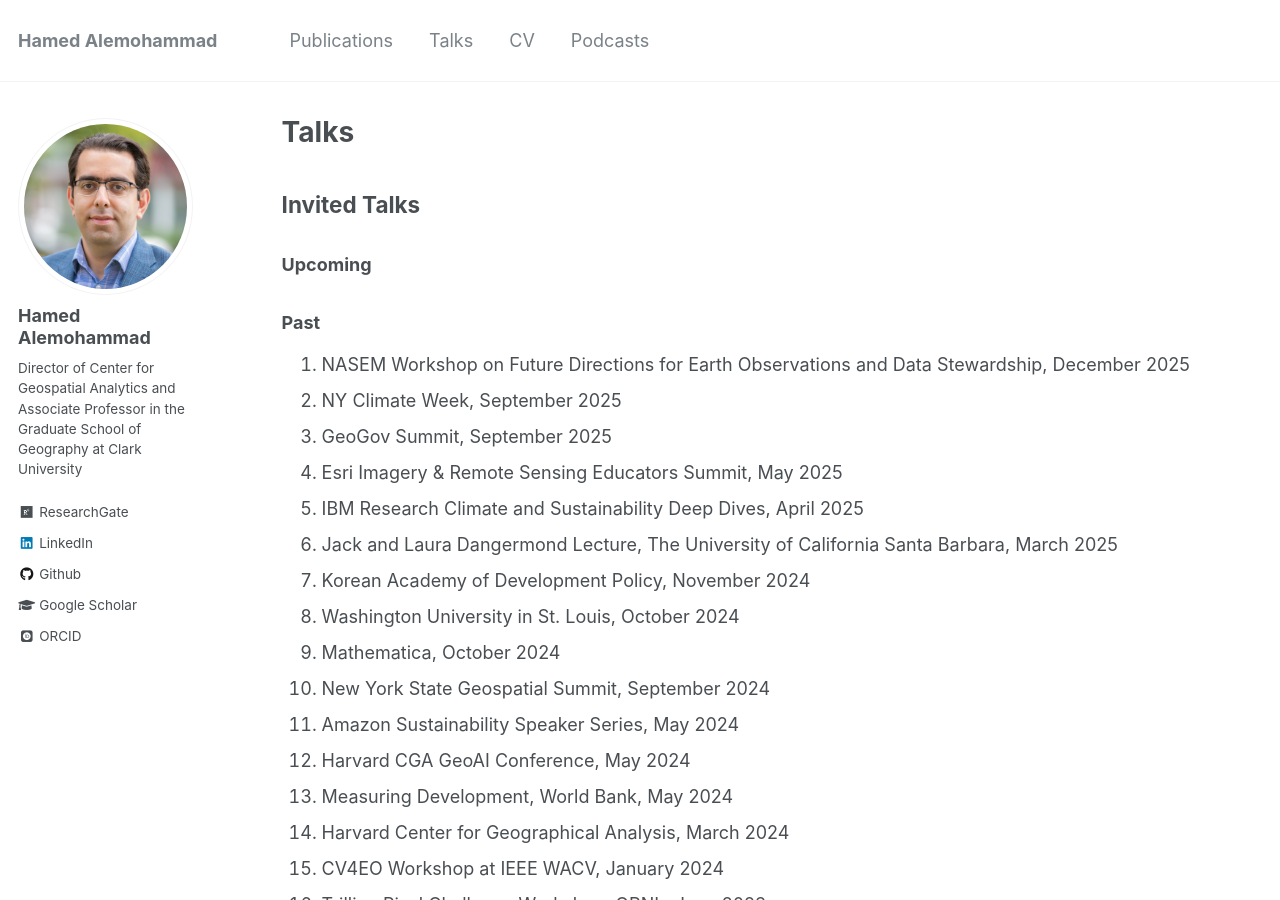
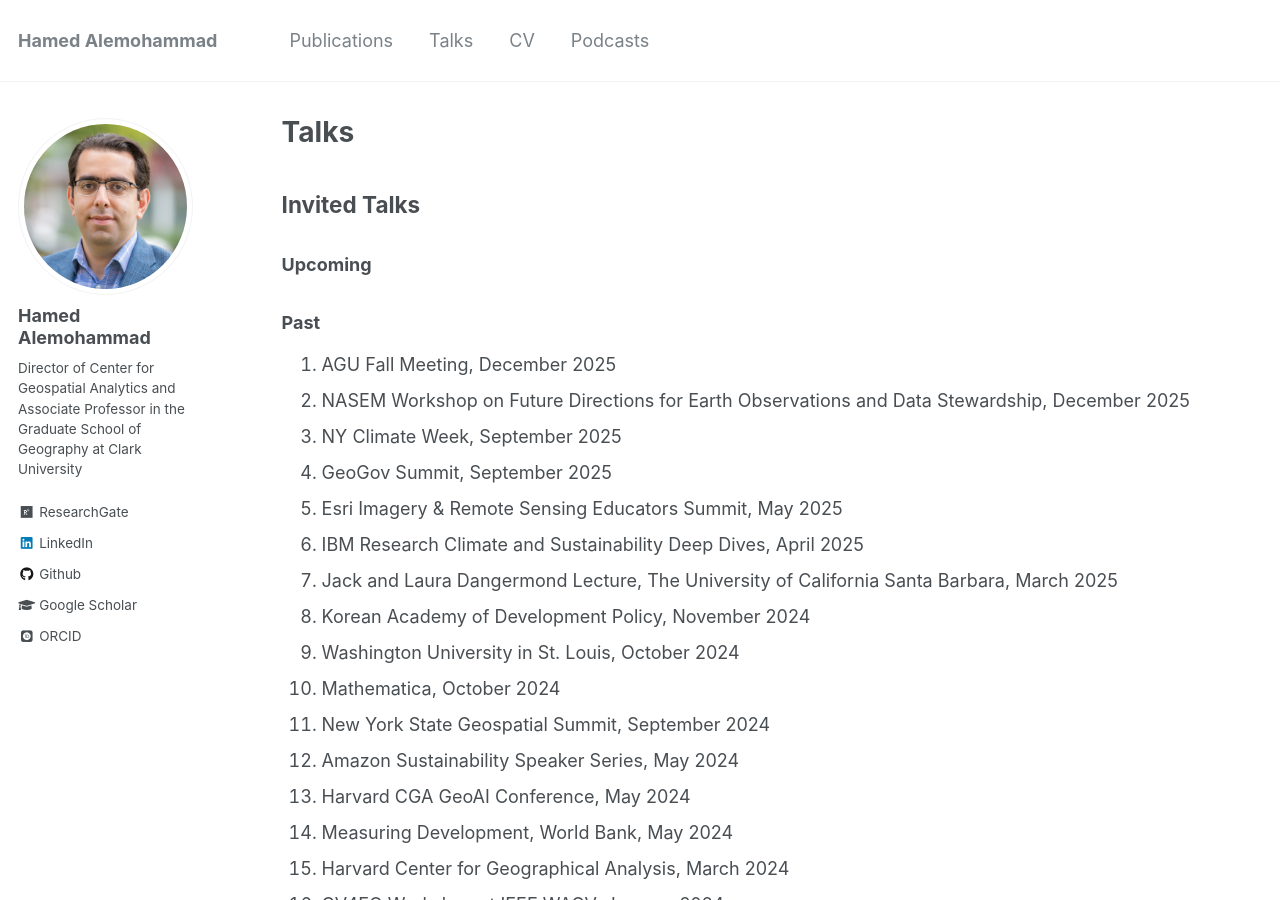
Before and after one commit to HamedAlemo/hamedalemo.github.io, a Jekyll site: the page built from _pages/talks.md, in a window 1280 px wide and 900 px high. Built offline with Jekyll 4.4.1, drawn with Linux system fonts in a browser that asks for light colours; some web fonts are replaced.

Commit message:
updated talks

```diff
--- a/_pages/talks.md
+++ b/_pages/talks.md
@@ -12,6 +12,7 @@ author_profile: true
 1. Earth System Science Interdisciplinary Center (ESSIC), University of Maryland, College Park, October 2025 -->
 
 ### Past
+1. AGU Fall Meeting, December 2025
 1. NASEM Workshop on Future Directions for Earth Observations and Data Stewardship, December 2025
 1. NY Climate Week, September 2025
 1. GeoGov Summit, September 2025
```
